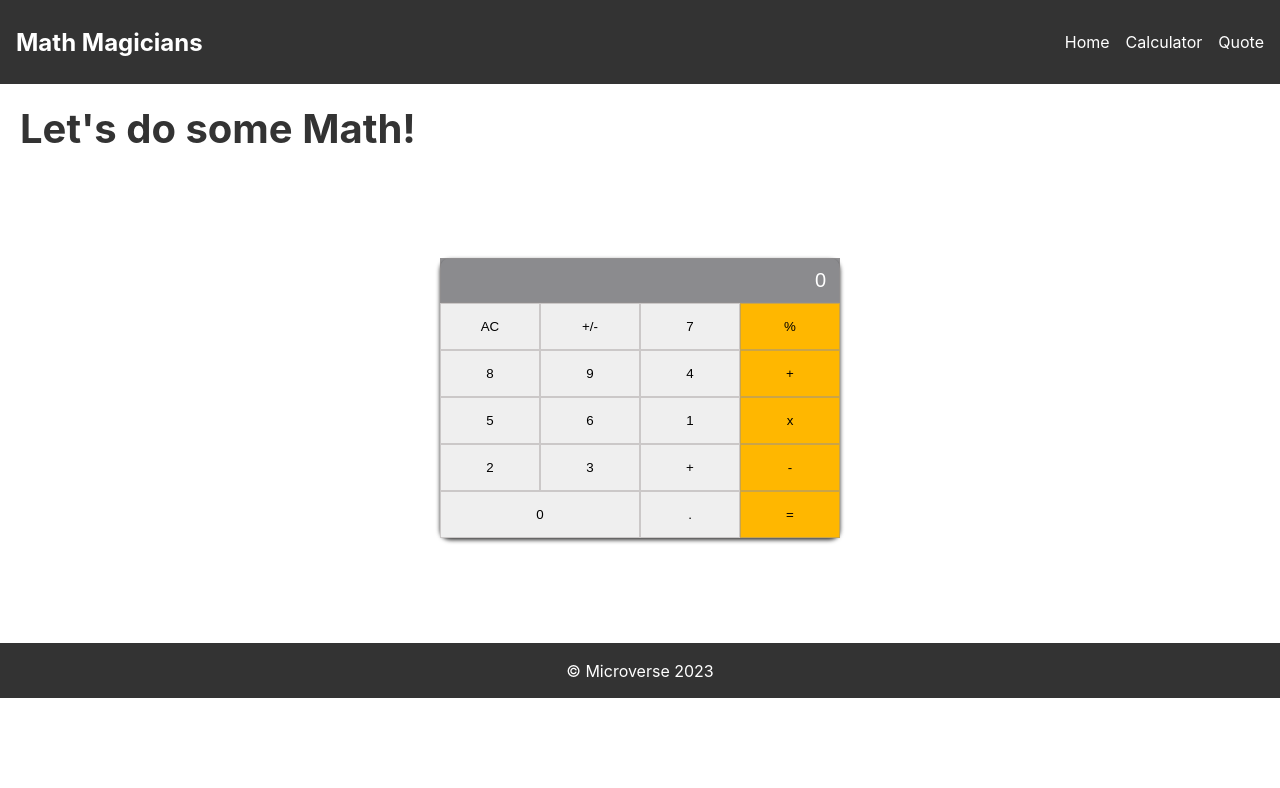
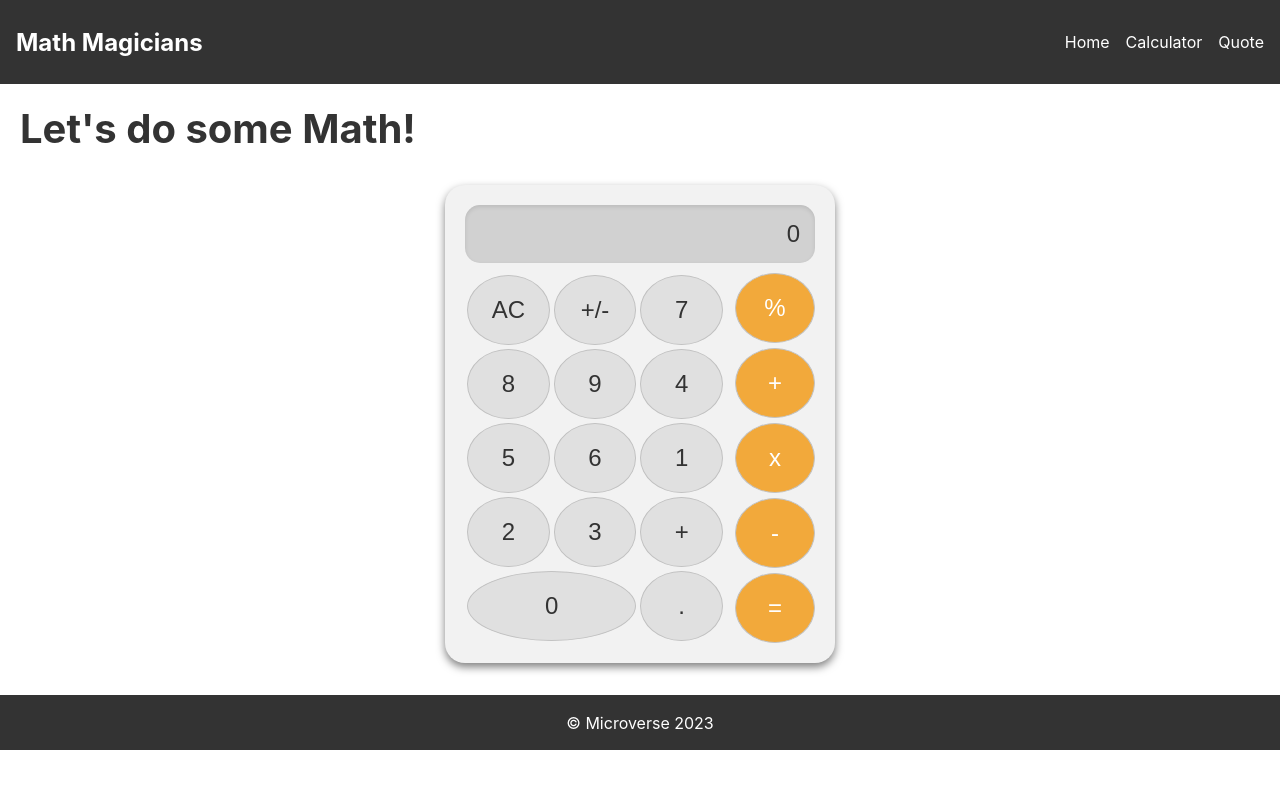
Before and after one commit to Xghayor/Math-Magicians, a React (Create React App) app: page /Calculator in a window 1280 px wide. Shown: the top 788 px of the page. Built offline with nearby package versions, Linux system fonts and the light colour scheme.

Commit message:
Update calculator styles

```diff
--- a/src/App.css
+++ b/src/App.css
@@ -1,70 +1,85 @@
+/* Calculator Container */
 .calc-container {
-  width: 400px;
+  width: 350px;
+  margin: 2.5% auto;
+  border-radius: 20px;
+  background-color: #f2f2f2;
+  box-shadow: 0 4px 8px rgba(0, 0, 0, 0.5);
+  padding: 20px;
   display: grid;
   grid-template-columns: repeat(4, 1fr);
-  background-color: #f0f0f0;
-  border-radius: 10px;
-  box-shadow: 0 2px 4px rgba(0, 0, 0, 0.8);
-  margin: 8.2% auto;
+  grid-gap: 10px;
 }
 
-input[type="number"]::-webkit-inner-spin-button,
-input[type="number"]::-webkit-outer-spin-button {
-  -webkit-appearance: none;
-  appearance: none;
-  margin-right: 3px;
-  border-radius: 10px;
+/* Calculator Input */
+.calc-container input[type="number"] {
+  grid-column: span 4;
+  padding: 15px;
+  border: none;
+  border-radius: 15px;
+  background-color: #d1d1d1;
+  font-size: 24px;
+  text-align: right;
+  color: #333;
+  box-shadow: inset 0 2px 4px rgba(0, 0, 0, 0.1);
 }
 
-.calc-container input[type="number"] {
-  text-align: right;
-  font-size: 20px;
-  color: white;
-  border: 1px solid rgb(150, 146, 146, 0.5);
-  background-color: rgb(41, 40, 46, 0.5);
-  grid-column: span 4;
-  padding: 10px;
-}
-
+/* Number Buttons */
 .button-container {
   grid-column: span 3;
   display: grid;
   grid-template-columns: repeat(3, 1fr);
 }
-
 .button-container button {
-  padding: 15px;
-  border: 1px solid rgb(203, 200, 200);
+  padding: 20px;
+  border: 1px solid #c2c2c2;
+  border-radius: 50%;
+  background-color: #e0e0e0;
+  font-size: 24px;
+  color: #333;
+  transition: background-color 0.2s, box-shadow 0.2s;
+  margin: 2px;
 }
 
-.operators button {
-  padding: 15px;
-  background-color: rgb(255, 183, 0);
-  border: 1px solid rgb(150, 146, 146, 0.5);
+.button-container button:active {
+  background-color: #c0c0c0;
+  box-shadow: 0 2px 4px rgba(0, 0, 0, 0.1);
 }
 
+/* Operator Buttons */
+.operators {
+  display: flex;
+  flex-direction: column;
+  justify-content: space-between;
+}
+.operators button {
+  padding: 20px;
+  border: 1px solid #c2c2c2;
+  border-radius: 50%;
+  background-color: #f2a93b;
+  font-size: 24px;
+  color: white;
+  transition: background-color 0.2s, box-shadow 0.2s;
+}
+
+.operators button:active {
+  background-color: #ffc56e;
+  box-shadow: 0 2px 4px rgba(0, 0, 0, 0.1);
+}
+
+/* Special Styling for Spanning Buttons */
 .button-container button:nth-last-child(2) {
   grid-column: span 2;
 }
 
-.operators {
-  grid-column: 4;
-  display: flex;
-  flex-direction: column;
-  justify-content: space-between;
+/* Hide Spin Buttons */
+.calc-container input[type="number"]::-webkit-inner-spin-button,
+.calc-container input[type="number"]::-webkit-outer-spin-button {
+  -webkit-appearance: none;
+  appearance: none;
+  margin: 0;
 }
 
-.button-container button:active {
-  background-color: rgb(207, 207, 206);
-  border-color: rgb(100, 96, 96, 0.5);
-  box-shadow: 0 0 2px rgba(0, 0, 0, 0.3);
-}
-
-.operators button:active {
-  background-color: rgb(251, 208, 148);
-  border-color: rgb(100, 96, 96, 0.5);
-  box-shadow: 0 0 2px rgba(0, 0, 0, 0.3);
-}
 
 @keyframes bubble {
   0% {
```
